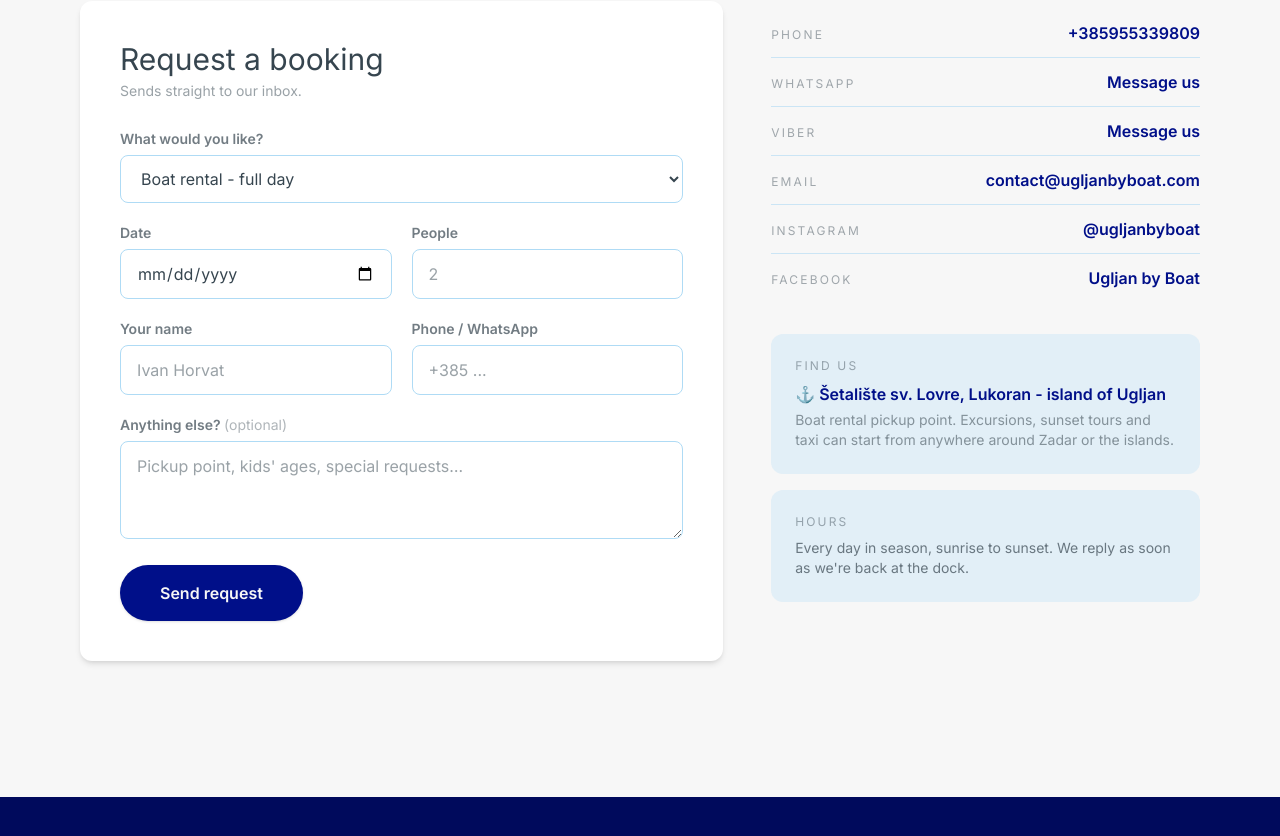
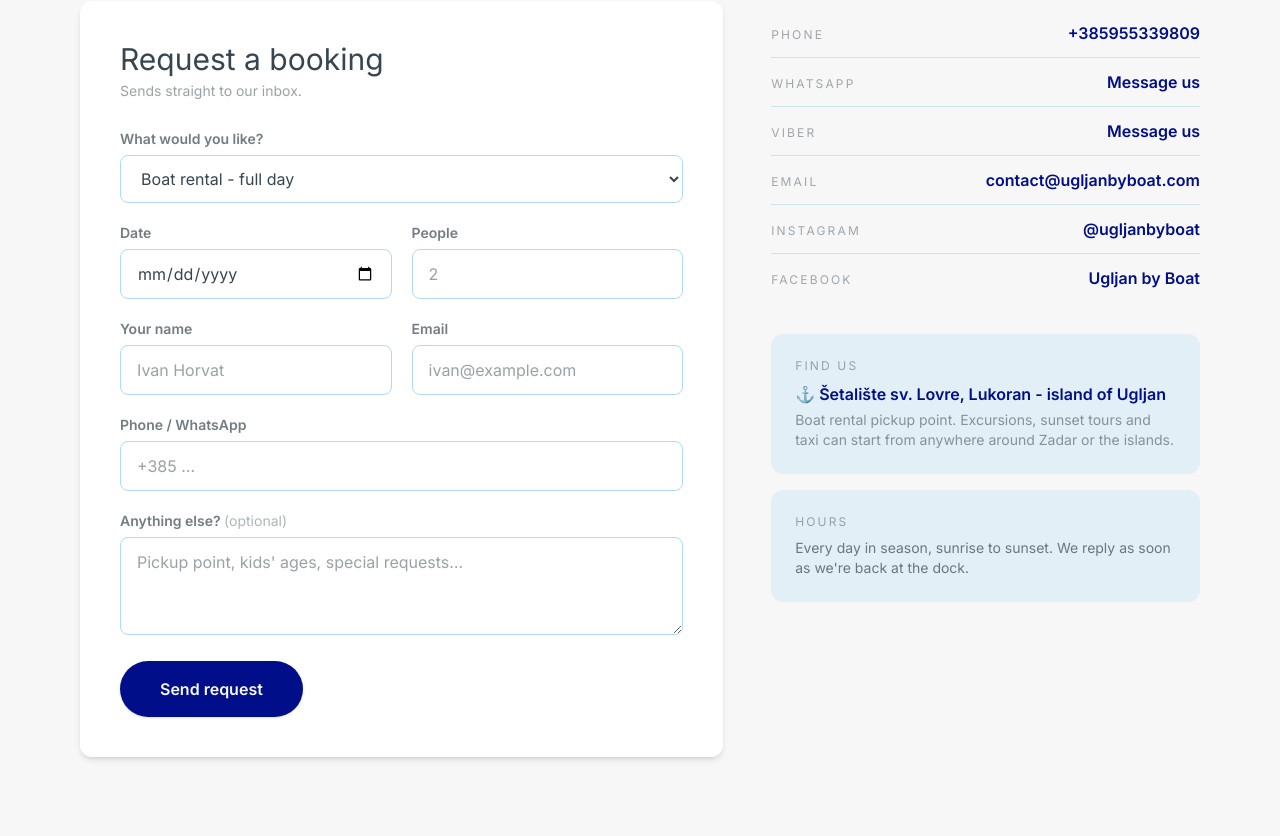
Before and after one commit to expaetra/ugljan-by-boat, a React (Vite) app in the folder frontend/: page /contact in a window 1280 px wide. Shown: the part 480-1316 px from the top of the page. Built offline with nearby package versions, Linux system fonts and the light colour scheme.

Commit message:
Sanitized contact form

```diff
--- a/frontend/src/pages/contact/ContactForm.jsx
+++ b/frontend/src/pages/contact/ContactForm.jsx
@@ -1,81 +1,316 @@
-import { useState } from 'react'
+import { useRef, useState } from 'react'
 import { useNavigate } from 'react-router-dom'
 import { site } from '../../lib/siteConfig.js'
 
 const field = 'w-full border border-mist rounded-lg px-4 py-3 bg-white focus:outline-none focus:border-sea focus:ring-1 focus:ring-sea transition-colors'
+const fieldError = 'w-full border border-wine rounded-lg px-4 py-3 bg-white focus:outline-none focus:border-wine focus:ring-1 focus:ring-wine transition-colors'
 const label = 'block text-sm font-semibold text-ink/70 mb-1.5'
 
+const LIMITS = {
+  name: 100,
+  email: 254,
+  phone: 30,
+  message: 2000,
+}
+
+const SERVICES = [
+  'Boat rental - full day',
+  'Boat rental - half day',
+  'Excursion',
+  'Sunset tour',
+  'Sunset tour premium',
+  'Taxi boat',
+  'Just a question',
+]
+
+const MAX_PEOPLE = 8
+const SEND_TIMEOUT_MS = 15000
+const MIN_FILL_MS = 3000
+
+function clean(value, max) {
+  return String(value ?? '')
+    .replace(/[\u0000-\u001F\u007F\u200B-\u200D\uFEFF]/g, ' ')
+    .replace(/\s+/g, ' ')
+    .trim()
+    .slice(0, max)
+}
+
+function cleanMultiline(value, max) {
+  return String(value ?? '')
+    .replace(/\r\n?/g, '\n')
+    .replace(/[\u0000-\u0008\u000B-\u001F\u007F\u200B-\u200D\uFEFF]/g, ' ')
+    .replace(/[^\S\n]+/g, ' ')
+    .replace(/\n{3,}/g, '\n\n')
+    .trim()
+    .slice(0, max)
+}
+
+const EMAIL_RE = /^[^\s@]+@[^\s@]+\.[^\s@]{2,}$/
+const PHONE_ALLOWED_RE = /^[\d\s+\-().\/]+$/
+
+function localToday() {
+  return new Date().toLocaleDateString('en-CA')
+}
+
+function toDisplayDate(iso) {
+  const [y, m, d] = iso.split('-')
+  return `${d}/${m}/${y}`
+}
+
+function validate(values) {
+  const errors = {}
+
+  if (!SERVICES.includes(values.service)) {
+    errors.service = 'Choose one of the listed options.'
+  }
+
+  if (!values.date) {
+    errors.date = 'Pick a date.'
+  } else if (!/^\d{4}-\d{2}-\d{2}$/.test(values.date) || Number.isNaN(Date.parse(values.date))) {
+    errors.date = 'That date is not valid.'
+  } else if (values.date < localToday()) {
+    errors.date = 'The date has already passed.'
+  }
+
+  const people = Number(values.people)
+  if (!Number.isInteger(people) || people < 1 || people > MAX_PEOPLE) {
+    errors.people = `Between 1 and ${MAX_PEOPLE} people.`
+  }
+
+  if (values.name.length < 2) {
+    errors.name = 'Enter your name.'
+  }
+
+  if (!EMAIL_RE.test(values.email)) {
+    errors.email = 'Enter a valid email address, e.g. ivan@example.com.'
+  }
+
+  const digits = values.phone.replace(/\D/g, '')
+  if (!PHONE_ALLOWED_RE.test(values.phone) || digits.length < 7 || digits.length > 15) {
+    errors.phone = 'Enter a phone number with country code, e.g. +385 91 234 5678.'
+  }
+
+  return errors
+}
+
 export default function ContactForm() {
-  const [status, setStatus] = useState('idle') // idle | sending | error
+  const [status, setStatus] = useState('idle')
+  const [errors, setErrors] = useState({})
   const navigate = useNavigate()
+  const openedAt = useRef(Date.now())
+  const today = localToday()
 
   async function handleSubmit(e) {
     e.preventDefault()
+    if (status === 'sending') return
+
+    const form = e.target
+    const raw = new FormData(form)
+
+    if (raw.get('_honey') || Date.now() - openedAt.current < MIN_FILL_MS) {
+      navigate('/thank-you')
+      return
+    }
+
+    const values = {
+      service: clean(raw.get('service'), 60),
+      date: clean(raw.get('date'), 10),
+      people: clean(raw.get('people'), 3),
+      name: clean(raw.get('name'), LIMITS.name),
+      email: clean(raw.get('email'), LIMITS.email).toLowerCase(),
+      phone: clean(raw.get('phone'), LIMITS.phone),
+      message: cleanMultiline(raw.get('message'), LIMITS.message),
+    }
+
+    const nextErrors = validate(values)
+    setErrors(nextErrors)
+    if (Object.keys(nextErrors).length > 0) {
+      form.querySelector(`[name="${Object.keys(nextErrors)[0]}"]`)?.focus()
+      return
+    }
+
     setStatus('sending')
-    const data = new FormData(e.target)
+
+    const payload = new FormData()
+    payload.set('_subject', 'Booking request - ugljanbyboat.com')
+    payload.set('_template', 'table')
+    payload.set('service', values.service)
+    payload.set('date', toDisplayDate(values.date))
+    payload.set('people', values.people)
+    payload.set('name', values.name)
+    payload.set('email', values.email)
+    payload.set('phone', values.phone)
+    if (values.message) payload.set('message', values.message)
+
+    const controller = new AbortController()
+    const timeout = setTimeout(() => controller.abort(), SEND_TIMEOUT_MS)
+
     try {
       const res = await fetch('https://formsubmit.co/ajax/' + site.email, {
         method: 'POST',
-        headers: { 'Accept': 'application/json' },
-        body: data,
+        headers: { Accept: 'application/json' },
+        body: payload,
+        signal: controller.signal,
       })
-      if (!res.ok) throw new Error('failed')
-      e.target.reset()
+      const json = await res.json().catch(() => ({}))
+      if (!res.ok || String(json.success) !== 'true') throw new Error('rejected')
+      form.reset()
       navigate('/thank-you')
     } catch {
       setStatus('error')
+    } finally {
+      clearTimeout(timeout)
     }
+  }
+
+  function fieldClass(nameKey) {
+    return errors[nameKey] ? fieldError : field
+  }
+
+  function FieldError({ id, nameKey }) {
+    if (!errors[nameKey]) return null
+    return (
+      <p id={id} role="alert" className="mt-1.5 text-sm text-wine font-semibold">
+        {errors[nameKey]}
+      </p>
+    )
   }
 
   return (
     <section className="bg-white rounded-xl shadow-md p-8 sm:p-10">
       <h2 className="font-display text-3xl mb-1">Request a booking</h2>
       <p className="text-sm text-ink/50 mb-7">Sends straight to our inbox.</p>
-      <form onSubmit={handleSubmit} className="space-y-5">
-        <input type="hidden" name="_subject" value="Booking request - ugljanbyboat.com" />
-        <input type="hidden" name="_template" value="table" />
-        <input type="text" name="_honey" className="hidden" tabIndex="-1" autoComplete="off" />
+      <form onSubmit={handleSubmit} noValidate className="space-y-5">
+        <input type="text" name="_honey" className="hidden" tabIndex="-1" autoComplete="off" aria-hidden="true" />
 
         <div>
           <label className={label} htmlFor="service">What would you like?</label>
-          <select id="service" name="service" required className={field}>
-            <option>Boat rental - full day</option>
-            <option>Boat rental - half day</option>
-            <option>Excursion</option>
-            <option>Sunset tour</option>
-            <option>Sunset tour premium</option>
-            <option>Taxi boat</option>
-            <option>Just a question</option>
+          <select
+            id="service"
+            name="service"
+            required
+            className={fieldClass('service')}
+            aria-invalid={!!errors.service}
+            aria-describedby={errors.service ? 'service-error' : undefined}
+          >
+            {SERVICES.map((s) => (
+              <option key={s}>{s}</option>
+            ))}
           </select>
+          <FieldError id="service-error" nameKey="service" />
         </div>
+
         <div className="grid sm:grid-cols-2 gap-5">
           <div>
             <label className={label} htmlFor="date">Date</label>
-            <input id="date" name="date" type="date" required className={field} />
+            <input
+              id="date"
+              name="date"
+              type="date"
+              min={today}
+              required
+              className={fieldClass('date')}
+              aria-invalid={!!errors.date}
+              aria-describedby={errors.date ? 'date-error' : undefined}
+            />
+            <FieldError id="date-error" nameKey="date" />
           </div>
           <div>
             <label className={label} htmlFor="people">People</label>
-            <input id="people" name="people" type="number" min="1" max="8" placeholder="2" required className={field} />
+            <input
+              id="people"
+              name="people"
+              type="number"
+              inputMode="numeric"
+              min="1"
+              max={MAX_PEOPLE}
+              step="1"
+              placeholder="2"
+              required
+              className={fieldClass('people')}
+              aria-invalid={!!errors.people}
+              aria-describedby={errors.people ? 'people-error' : undefined}
+            />
+            <FieldError id="people-error" nameKey="people" />
           </div>
         </div>
+
         <div className="grid sm:grid-cols-2 gap-5">
           <div>
             <label className={label} htmlFor="name">Your name</label>
-            <input id="name" name="name" required placeholder="Ivan Horvat" className={field} />
+            <input
+              id="name"
+              name="name"
+              required
+              maxLength={LIMITS.name}
+              placeholder="Ivan Horvat"
+              autoComplete="name"
+              className={fieldClass('name')}
+              aria-invalid={!!errors.name}
+              aria-describedby={errors.name ? 'name-error' : undefined}
+            />
+            <FieldError id="name-error" nameKey="name" />
           </div>
           <div>
-            <label className={label} htmlFor="phone">Phone / WhatsApp</label>
-            <input id="phone" name="phone" required placeholder="+385 ..." className={field} />
+            <label className={label} htmlFor="email">Email</label>
+            <input
+              id="email"
+              name="email"
+              type="email"
+              required
+              maxLength={LIMITS.email}
+              placeholder="ivan@example.com"
+              autoComplete="email"
+              className={fieldClass('email')}
+              aria-invalid={!!errors.email}
+              aria-describedby={errors.email ? 'email-error' : undefined}
+            />
+            <FieldError id="email-error" nameKey="email" />
           </div>
         </div>
+
         <div>
-          <label className={label} htmlFor="message">Anything else? <span className="font-normal text-ink/40">(optional)</span></label>
-          <textarea id="message" name="message" rows="3" placeholder="Pickup point, kids' ages, special requests…" className={field} />
+          <label className={label} htmlFor="phone">Phone / WhatsApp</label>
+          <input
+            id="phone"
+            name="phone"
+            type="tel"
+            required
+            maxLength={LIMITS.phone}
+            placeholder="+385 ..."
+            autoComplete="tel"
+            className={fieldClass('phone')}
+            aria-invalid={!!errors.phone}
+            aria-describedby={errors.phone ? 'phone-error' : undefined}
+          />
+          <FieldError id="phone-error" nameKey="phone" />
         </div>
 
-        {status === 'error' && <p className="text-sm text-wine font-semibold">Sending failed - try again, or use WhatsApp/call above.</p>}
+        <div>
+          <label className={label} htmlFor="message">
+            Anything else? <span className="font-normal text-ink/40">(optional)</span>
+          </label>
+          <textarea
+            id="message"
+            name="message"
+            rows="3"
+            maxLength={LIMITS.message}
+            placeholder="Pickup point, kids' ages, special requests…"
+            className={field}
+          />
+        </div>
 
-        <button type="submit" disabled={status === 'sending'} className="w-full sm:w-auto bg-sea text-foam font-semibold px-10 py-4 rounded-full hover:bg-deep transition-colors shadow-sm disabled:opacity-60">
+        {status === 'error' && (
+          <p role="alert" className="text-sm text-wine font-semibold">
+            The request didn't go through. Try again, or reach us on WhatsApp or by phone above.
+          </p>
+        )}
+
+        <button
+          type="submit"
+          disabled={status === 'sending'}
+          className="w-full sm:w-auto bg-sea text-foam font-semibold px-10 py-4 rounded-full hover:bg-deep transition-colors shadow-sm disabled:opacity-60"
+        >
           {status === 'sending' ? 'Sending…' : 'Send request'}
         </button>
       </form>
```
